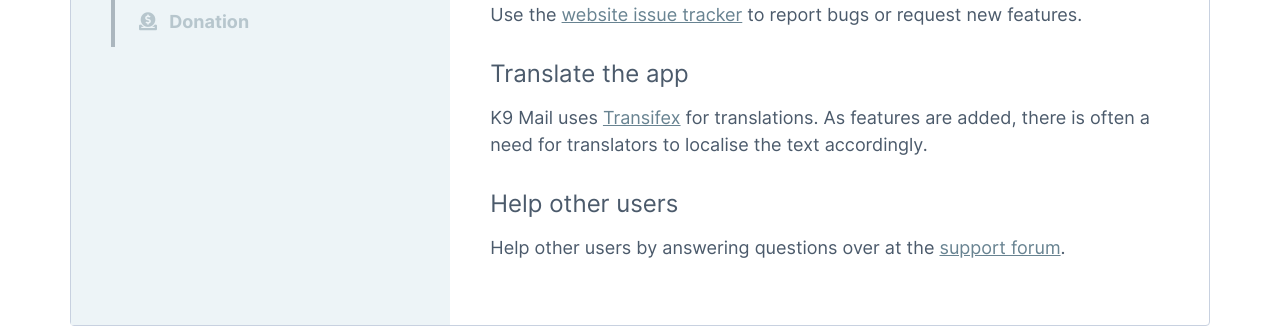
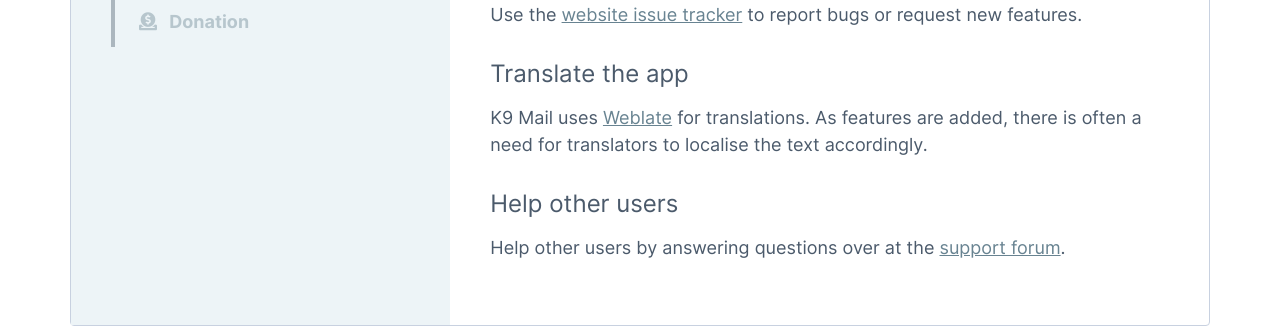
Before and after one commit to k9mail/k9mail.app, a Jekyll site: the page built from contribute.html, in a window 1280 px wide. Shown: the part 638-966 px from the top of the page. Built offline with Jekyll 4.4.1, drawn with Linux system fonts in a browser that asks for light colours.

Commit message:
Update contribute.html about translation

```diff
--- a/contribute.html
+++ b/contribute.html
@@ -49,7 +49,7 @@ title: Contribute
 
           <h3 class="text-main">Translate the app</h3>
           <p class="text-main size-18 pb-2">K9 Mail uses <a class="underline"
-              href="https://www.transifex.com/k-9/k9mail/" target="_blank" rel="noopener">Transifex</a> for
+              href="https://hosted.weblate.org/projects/tb-android/" target="_blank" rel="noopener">Weblate</a> for
             translations. As features are added, there is often a need for translators to localise the text accordingly.
           </p>
 
```
